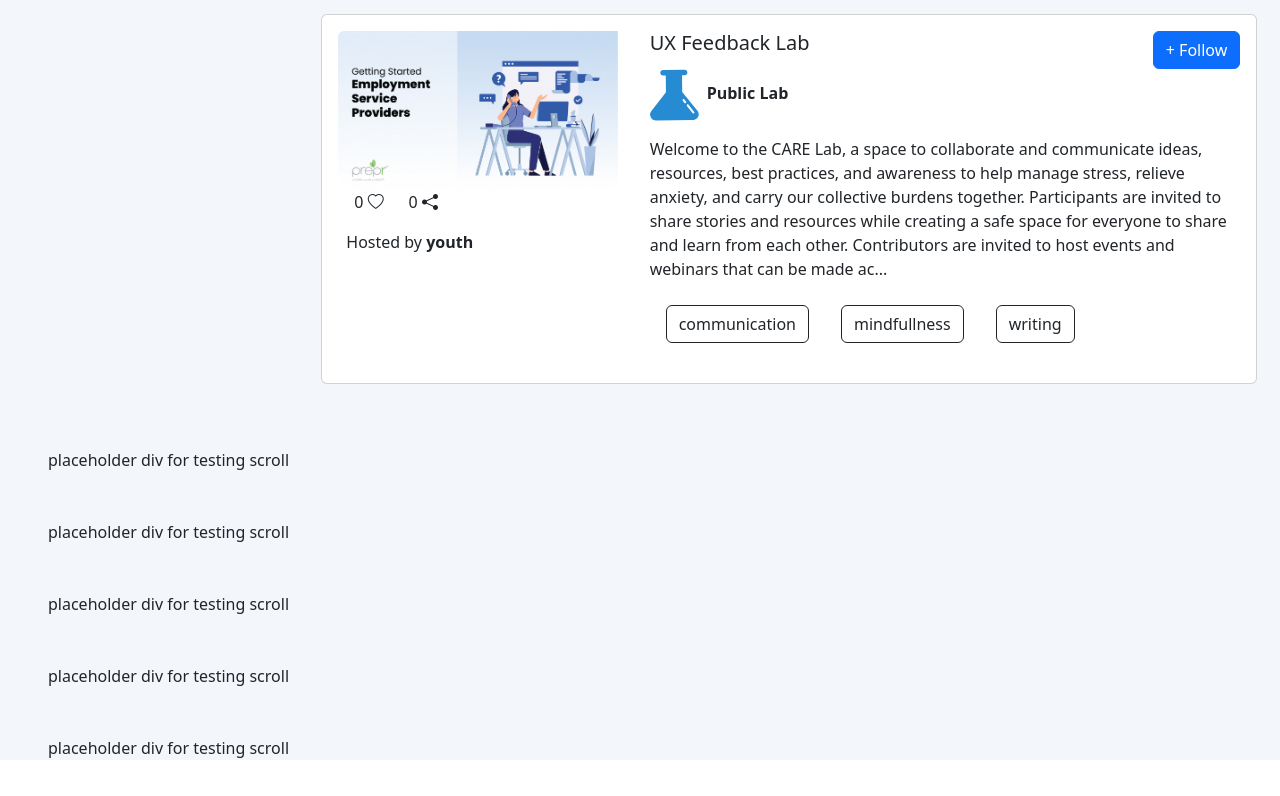
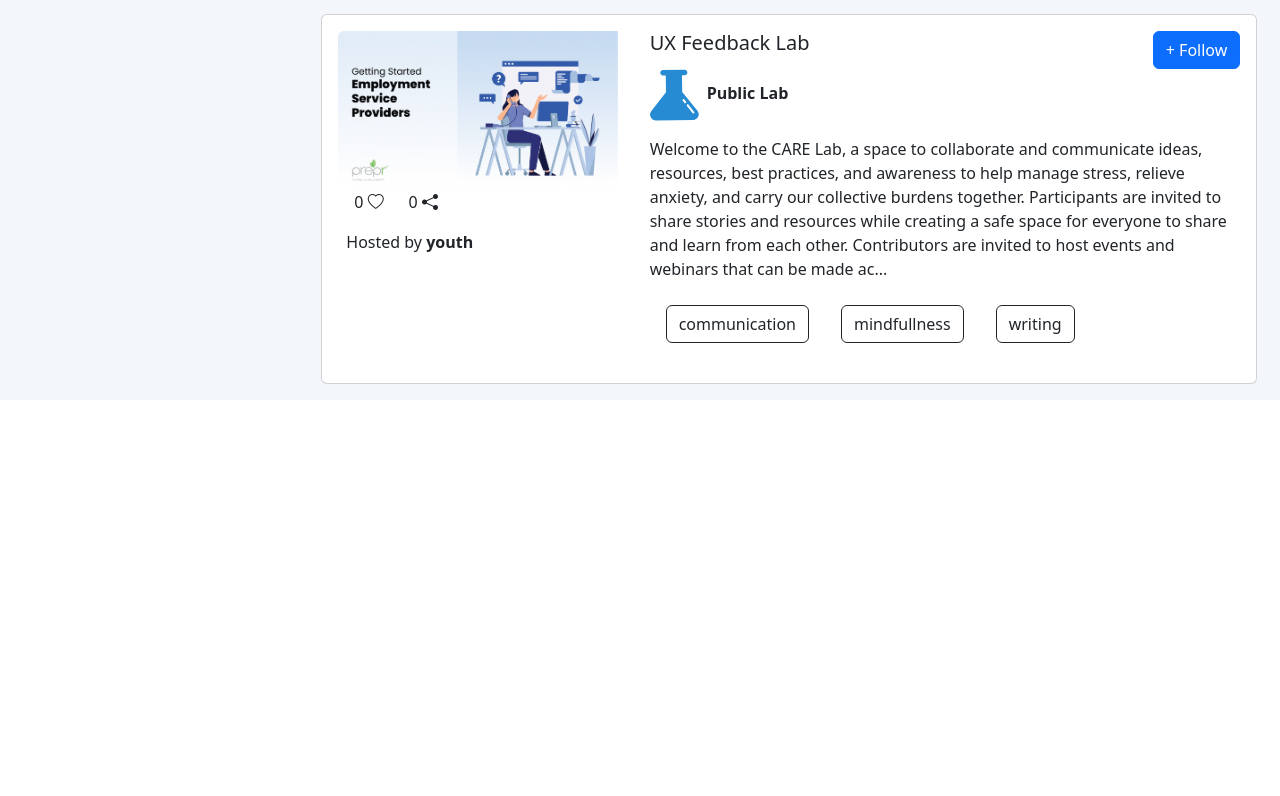
Before and after one commit to SeemaMistry/Prepr-Frontend-Developer-Challenge-1-Web-Page-Creation, a React (Create React App) app in the folder prepr-homepage/: page / in a window 1280 px wide. Shown: the part 1297-2093 px from the top of the page. After the commit the page ends 1697 px from the top, so only its background shows below. Built offline with nearby package versions, Linux system fonts and the light colour scheme.

Commit message:
chore: clean up code

```diff
--- a/prepr-homepage/src/App.js
+++ b/prepr-homepage/src/App.js
@@ -2,6 +2,8 @@ import React, {useState} from "react";
 import Navbar from "./components/Navbar";
 import HeroSection from "./components/HeroSection";
 import CoursesSection from "./components/CoursesSection";
+
+// Dummy data for course cards
 import {ALL_CONTENT} from './data'
 
 
@@ -9,8 +11,6 @@ function App() {
   const [selectedContent, setSelectedContent] = useState('labs')
 
   const onChangeHandler = (category) => setSelectedContent(category)
-
-  console.log(selectedContent)
 
   // filter courses by state
   const filteredCourses = ALL_CONTENT.filter(item => item.category === selectedContent)
@@ -20,12 +20,6 @@ function App() {
       <Navbar />
       <HeroSection/>
       <CoursesSection state={selectedContent} onChange={onChangeHandler} filteredCourses={filteredCourses}/>
-      <div className="m-5">placeholder div for testing scroll</div>
-      <div className="m-5">placeholder div for testing scroll</div>
-      <div className="m-5">placeholder div for testing scroll</div>
-      <div className="m-5">placeholder div for testing scroll</div>
-      <div className="m-5">placeholder div for testing scroll</div>
-
     </div>
   );
 }
```
